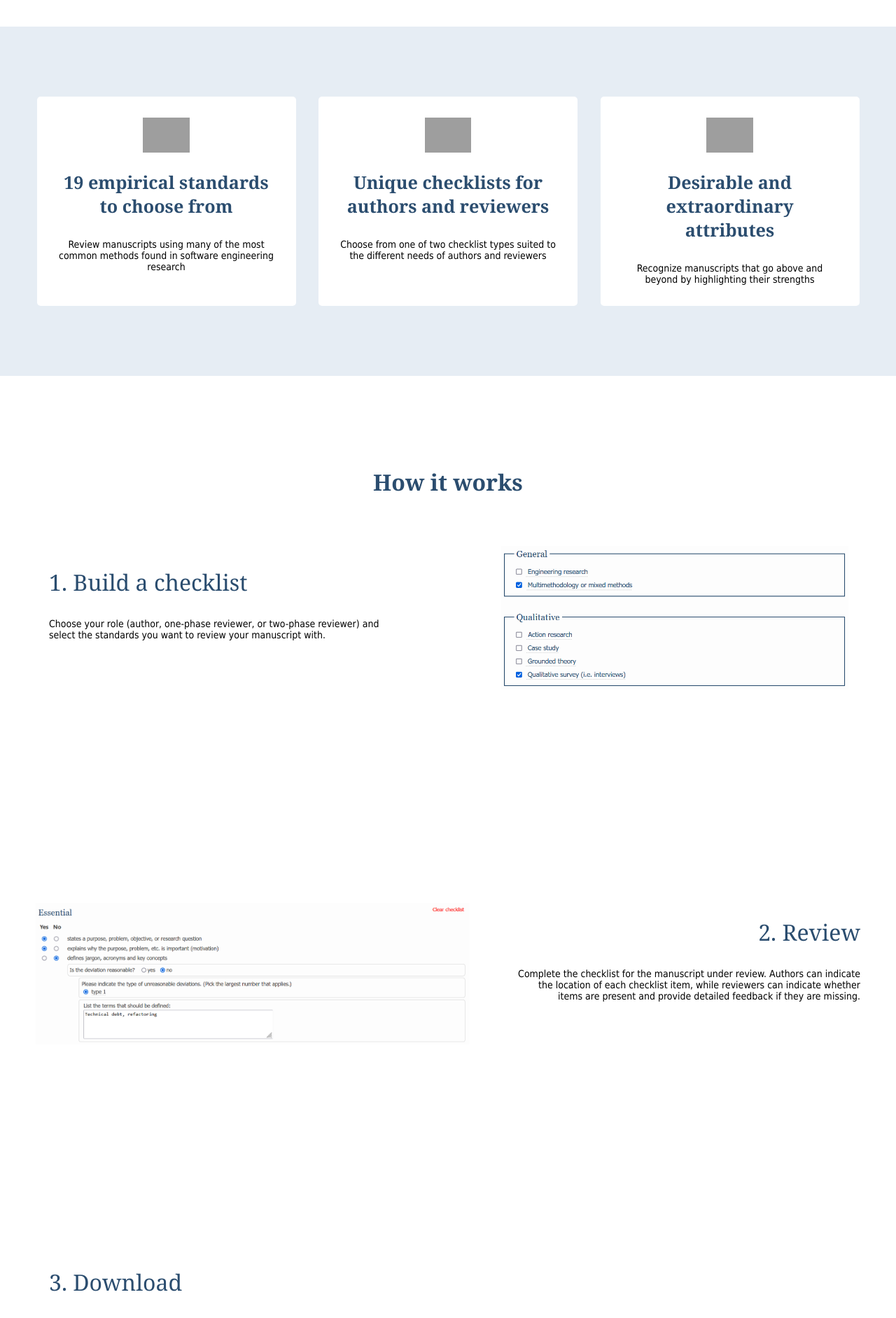
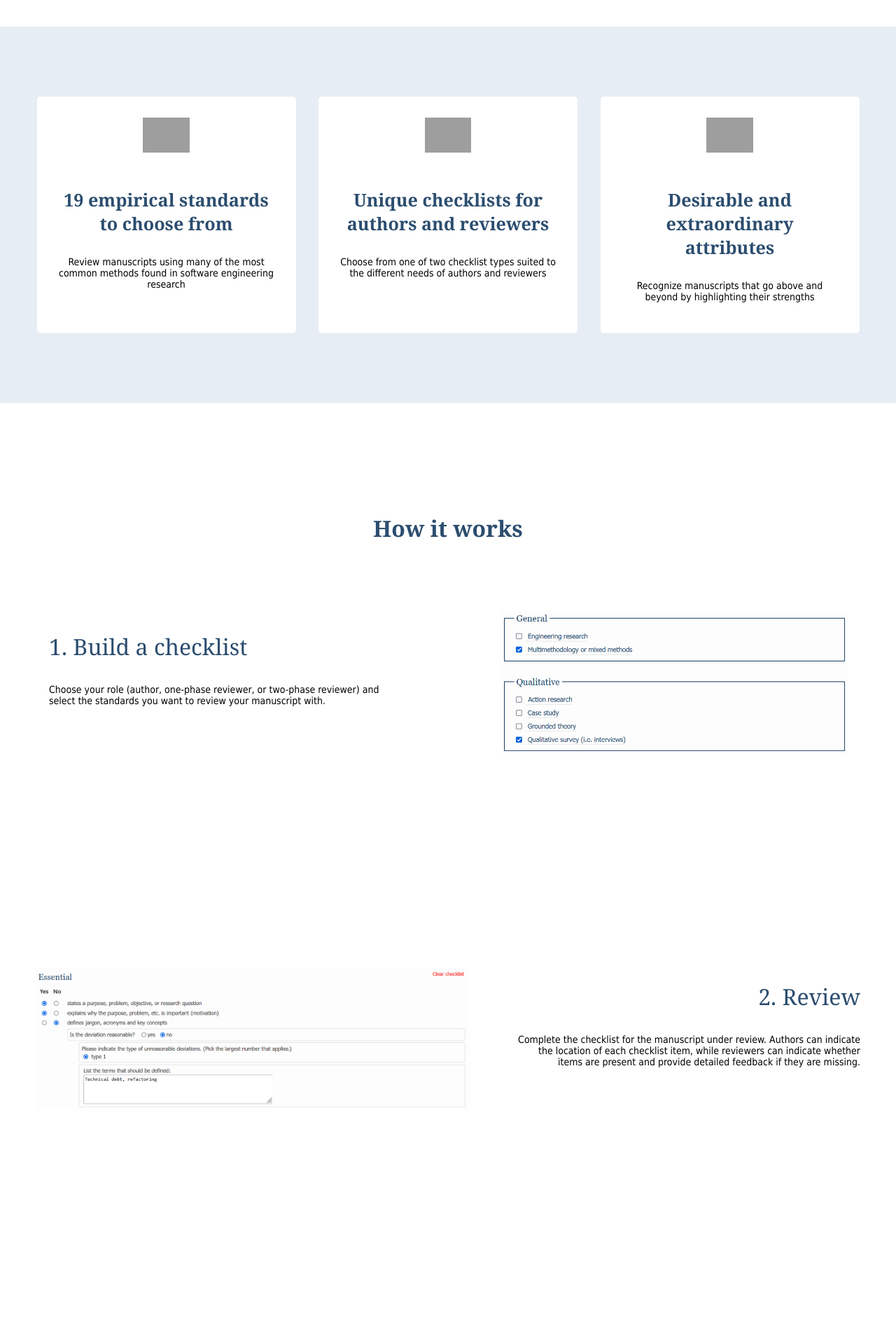
Before and after one commit to eschltz/standardstest, a Jekyll site: the page built from index.md, in a window 1280 px wide. Shown: the part 652-2535 px from the top of the page at 70% size. Built offline with Jekyll 4.4.1, drawn with Linux system fonts in a browser that asks for light colours; grey boxes are pictures that could not be loaded.

Commit message:
Checklist style fixes

```diff
--- a/assets/css/style.scss
+++ b/assets/css/style.scss
@@ -1,7 +1,7 @@
 ---
 ---
 
-*, body {
+body {
 	margin: 0;
 	padding: 0;
 }
--- a/form_generator/css/appearance.css
+++ b/form_generator/css/appearance.css
@@ -170,8 +170,8 @@
 	color: red;
 	background: none;
 	cursor: pointer;
-	margin-left: 20px;
 	margin-right: 20px;
+	margin-top: 15px;
 	float: right;
 }
 
```
